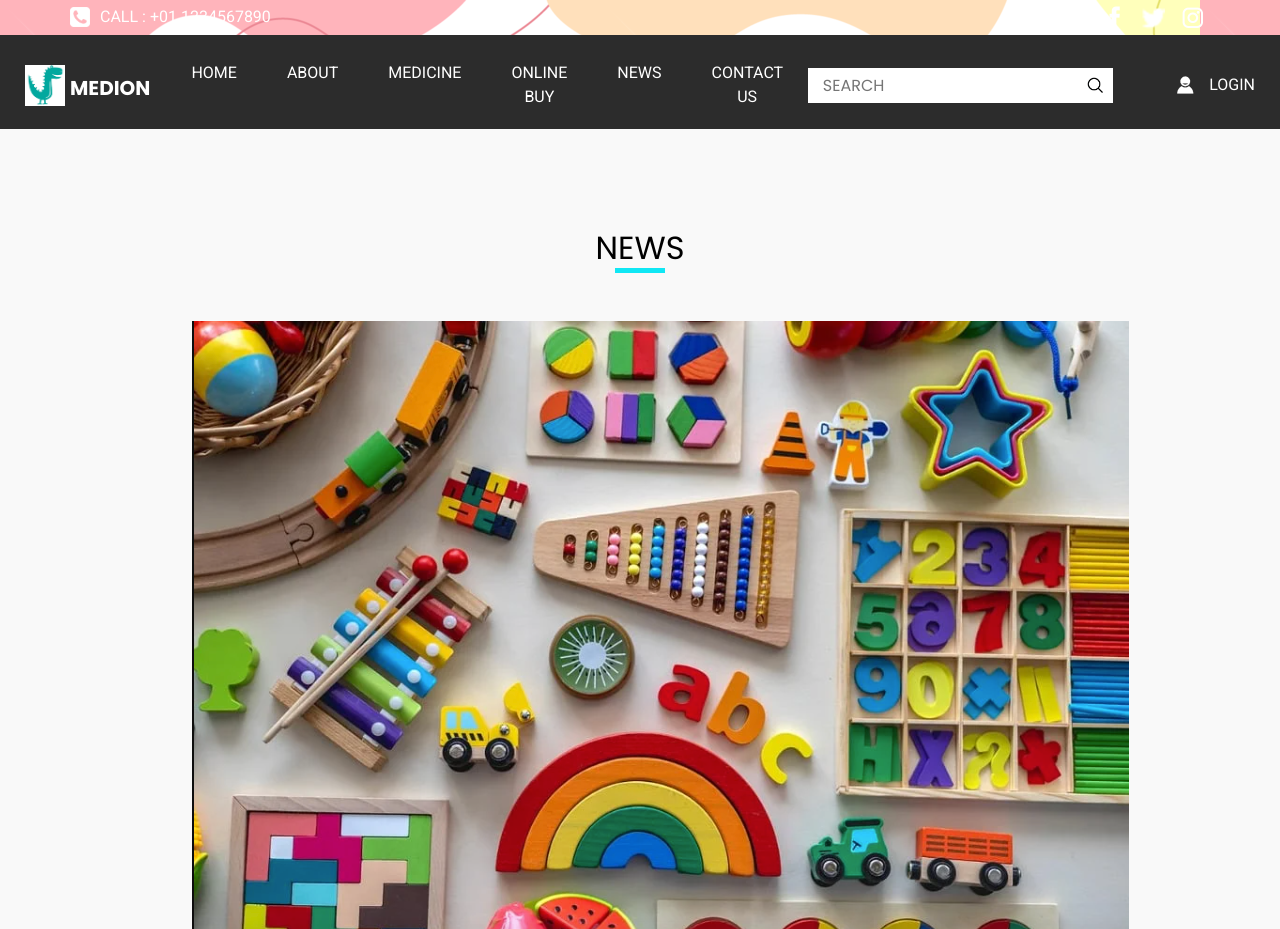
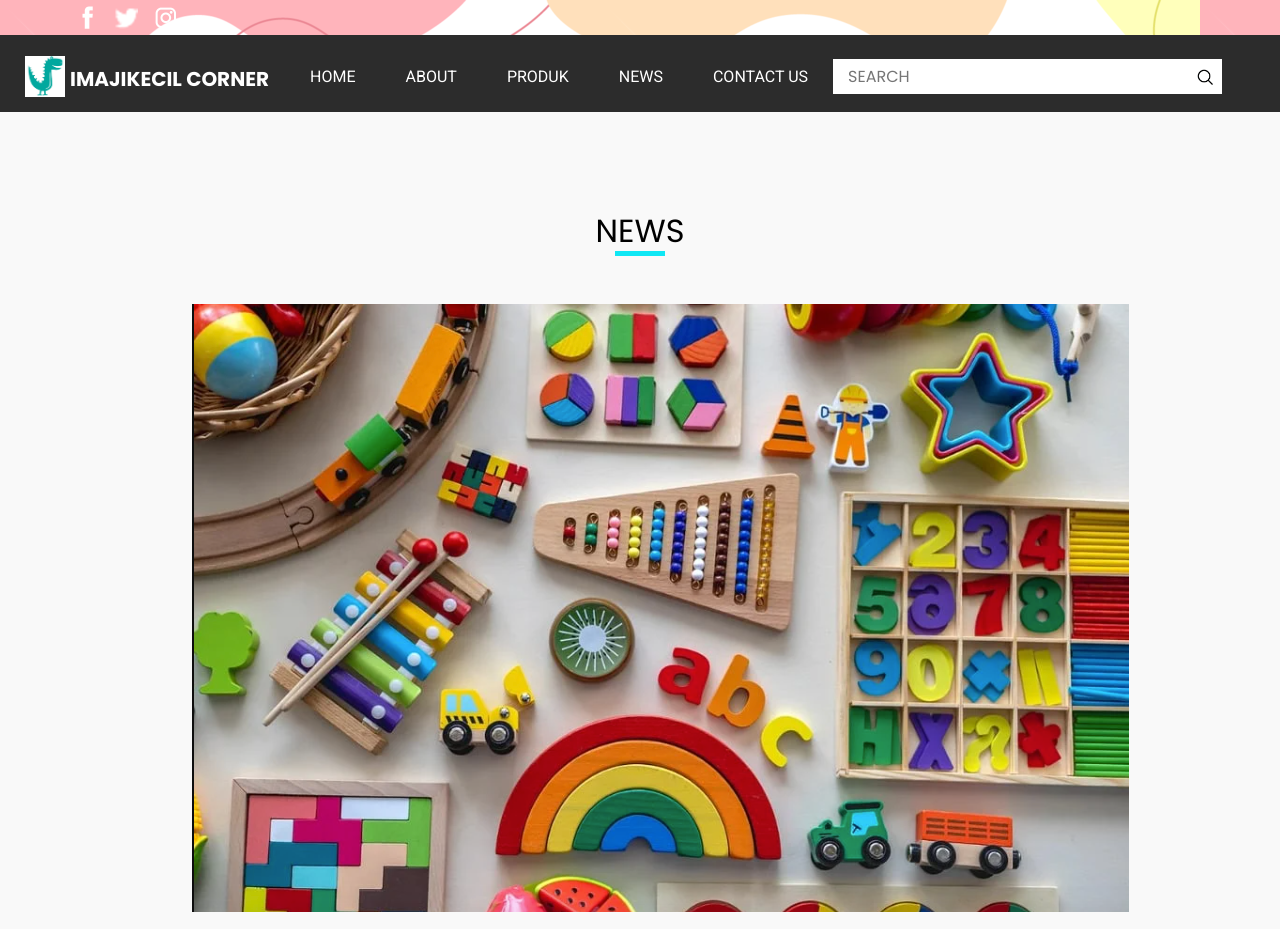
Before and after one commit to rifqiikhsanf/rifqiikhsanf.github.io, a plain HTML site: page news.html in a window 1280 px wide. Shown: the top 929 px of the page. Drawn offline with nearby package versions, Linux system fonts and the light colour scheme.

Commit message:
Update news.html

```diff
--- a/news.html
+++ b/news.html
@@ -40,11 +40,6 @@
     <header class="header_section">
       <div class="container">
         <div class="top_contact-container">
-          <div class="tel_container">
-            <a href="">
-              <img src="images/telephone-symbol-button.png" alt=""> Call : +01 1234567890
-            </a>
-          </div>
           <div class="social-container">
             <a href="">
               <img src="images/fb.png" alt="" class="s-1">
@@ -63,7 +58,7 @@
           <a class="navbar-brand" href="index.html">
             <img src="images/logo.png" alt="">
             <span>
-              Medion
+              Imajikecil Corner
             </span>
           </a>
           <button class="navbar-toggler" type="button" data-toggle="collapse" data-target="#navbarSupportedContent"
@@ -81,11 +76,9 @@
                   <a class="nav-link" href="about.html"> About </a>
                 </li>
                 <li class="nav-item">
-                  <a class="nav-link" href="medicine.html"> Medicine </a>
+                  <a class="nav-link" href="produk.html"> Produk </a>
                 </li>
-                <li class="nav-item">
-                  <a class="nav-link" href="buy.html"> Online Buy </a>
-                </li>
+
                 <li class="nav-item">
                   <a class="nav-link" href="news.html"> News </a>
                 </li>
@@ -97,14 +90,7 @@
                 <input type="search" placeholder="Search">
                 <button class="btn  my-2 my-sm-0 nav_search-btn" type="submit"></button>
               </form>
-              <div class="login_btn-contanier ml-0 ml-lg-5">
-                <a href="">
-                  <img src="images/user.png" alt="">
-                  <span>
-                    Login
-                  </span>
-                </a>
-              </div>
+
             </div>
           </div>
 
@@ -408,7 +394,7 @@
               </div>
               <div class="detail-box">
                 <h6>
-                  demo@gmail
+                  rifqiikhsanf@gmail.com
                 </h6>
               </div>
             </div>
@@ -429,9 +415,7 @@
               <li class="nav-item">
                 <a class="nav-link" href="medicine.html"> Medicine </a>
               </li>
-              <li class="nav-item">
-                <a class="nav-link" href="buy.html"> Online Buy </a>
-              </li>
+
             </ul>
           </div>
         </div>
@@ -460,8 +444,7 @@
   <!-- footer section -->
   <section class="container-fluid footer_section">
     <p>
-      &copy; 2019 All Rights Reserved. Design by
-      <a href="https://html.design/">Free Html Templates</a>
+      &copy; 2024 All Rights Reserved. Design by rifqiikhsanf
     </p>
   </section>
   <!-- footer section -->
```
